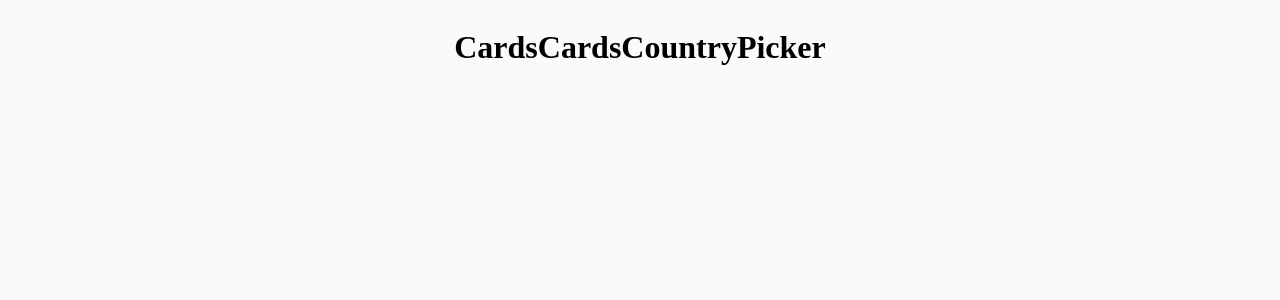
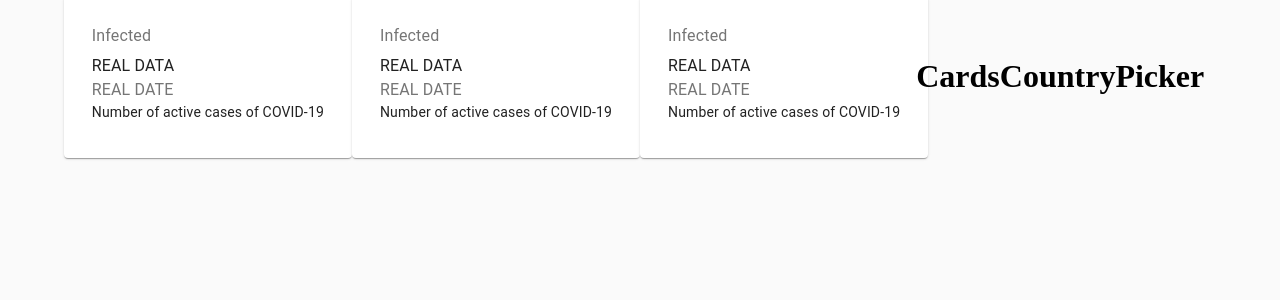
Before and after one commit to alpagor/corona_app, a React (Create React App) app: page / in a window 1280 px wide. Shown: the top 300 px of the page. Built offline with nearby package versions, Linux system fonts and the light colour scheme; no server answers.

Commit message:
create cards for showing data

```diff
--- a/package.json
+++ b/package.json
@@ -3,6 +3,7 @@
   "version": "0.1.0",
   "private": true,
   "dependencies": {
+    "@material-ui/core": "^4.10.2",
     "@testing-library/jest-dom": "^4.2.4",
     "@testing-library/react": "^9.5.0",
     "@testing-library/user-event": "^7.2.1",
--- a/src/App.js
+++ b/src/App.js
@@ -5,17 +5,21 @@
 import{fetchData } from "./api" //when we have just index file we don't specify index
 
 class App extends React.Component {
+  state = {
+    data: {},
+  }
 
   async componentDidMount() {
-    const data = await fetchData();
+    const fetchedData = await fetchData();
 
-    console.log(data);
+    this.setState({ data: fetchedData }); // we populate the data in the state
 
   }
   render() {
+    const { data } = this.state;
     return (
       <div className={styles.container}>
-        <Cards />
+        <Cards data={ data }/>
         <Chart />
         <CountryPicker />
       </div>
--- a/src/api/index.js
+++ b/src/api/index.js
@@ -9,13 +9,17 @@
       data: { confirmed, recovered, deaths, lastupdate },
     } = await axios.get(url);
 
-    const modifiedData = {
-      confirmed,
-      recovered,
-      deaths,
-      lastupdate,
-    };
+    // const modifiedData = {
+    //   confirmed,
+    //   recovered,
+    //   deaths,
+    //   lastupdate,
+    // };
+    // as we return and use the const modifedData inmediately we can just
+    // return it wthout storing it on a variable
 
-    return modifiedData;
+    // return modifiedData;
+
+    return { confirmed, recovered, deaths, lastupdate };
   } catch (error) {}
 };
--- a/src/components/Cards/Cards.js
+++ b/src/components/Cards/Cards.js
@@ -1,7 +1,53 @@
 import React from "react";
+import styles from "./Cards.module.css";
 
-const Cards = () => {
-  return (<h1>Cards</h1>)
+import { Card, CardContent, Typography, Grid } from "@material-ui/core";
+
+const Cards = (props) => {
+  console.log(props);
+
+  return (
+    <div className={styles.container}>
+      <Grid container spacing={3} justify="center">
+        <Grid item component={Card}>
+          <CardContent>
+            <Typography color="textSecondary" gutterBottom>
+              Infected
+            </Typography>
+            <Typography varaint="h5">REAL DATA</Typography>
+            <Typography color="textSecondary">REAL DATE</Typography>
+            <Typography variant="body2">
+              Number of active cases of COVID-19
+            </Typography>
+          </CardContent>
+        </Grid>
+        <Grid item component={Card}>
+          <CardContent>
+            <Typography color="textSecondary" gutterBottom>
+              Infected
+            </Typography>
+            <Typography varaint="h5">REAL DATA</Typography>
+            <Typography color="textSecondary">REAL DATE</Typography>
+            <Typography variant="body2">
+              Number of active cases of COVID-19
+            </Typography>
+          </CardContent>
+        </Grid>
+        <Grid item component={Card}>
+          <CardContent>
+            <Typography color="textSecondary" gutterBottom>
+              Infected
+            </Typography>
+            <Typography varaint="h5">REAL DATA</Typography>
+            <Typography color="textSecondary">REAL DATE</Typography>
+            <Typography variant="body2">
+              Number of active cases of COVID-19
+            </Typography>
+          </CardContent>
+        </Grid>
+      </Grid>
+    </div>
+  );
 };
 
 export default Cards;
```
Also changed, not shown: 1 other file (tests, documents, lock files or other folders).
